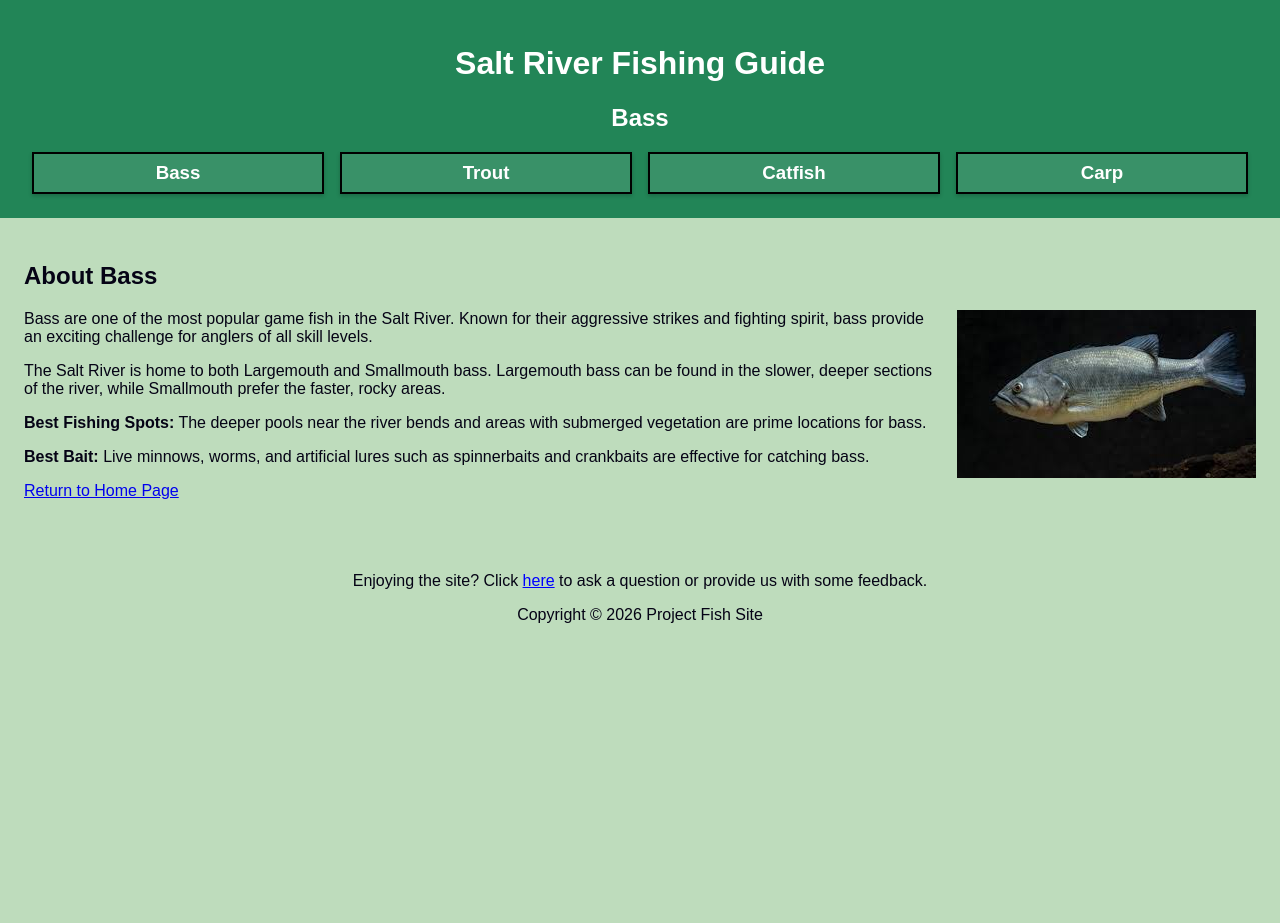
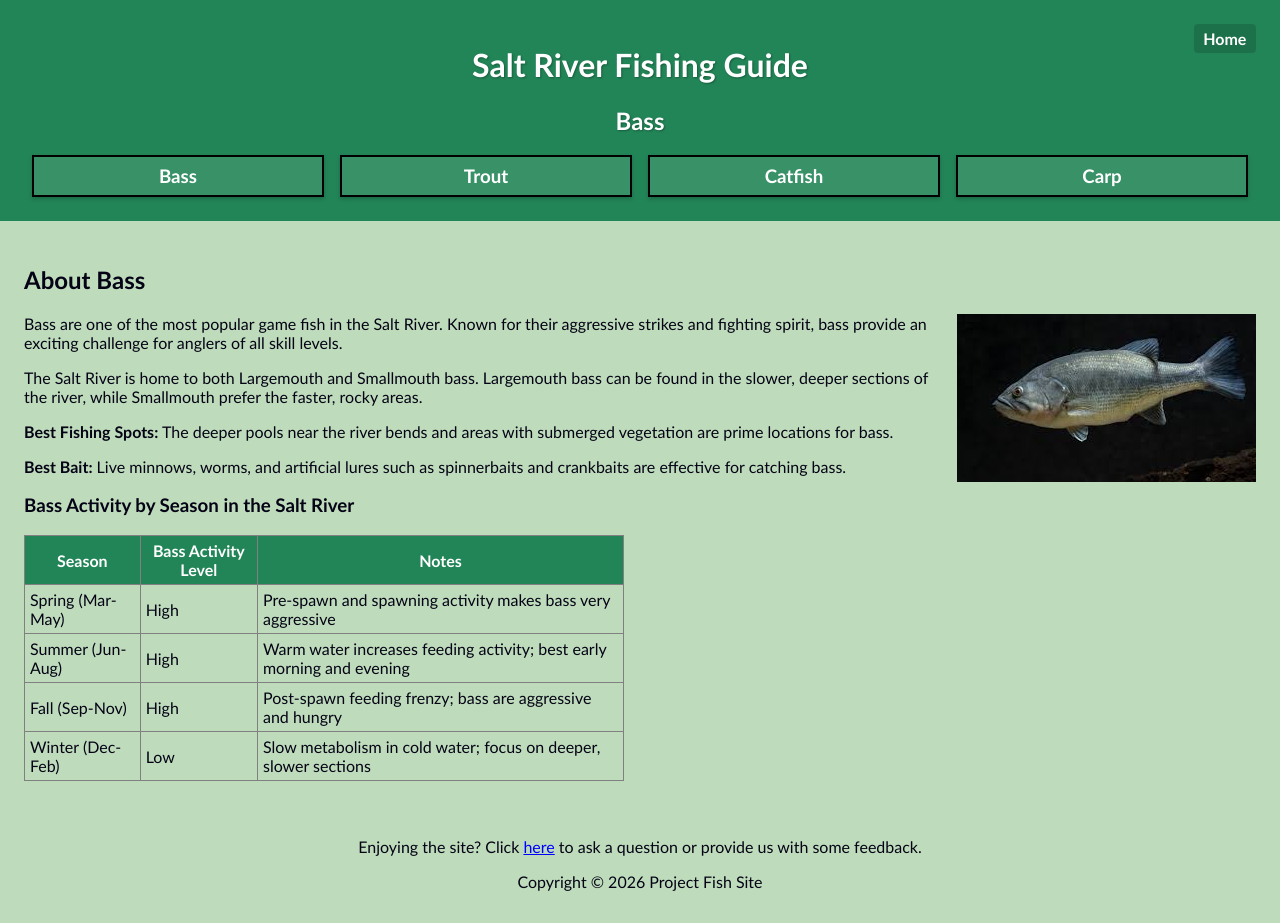
Before and after one commit to tebolli1/tebolli1.github.io, a plain HTML site: page bass.html in a window 1280 px wide. Before the commit the page ends 800 px from the top, so only its background shows below. Drawn offline with Linux system fonts and the light colour scheme.

Commit message:
Add files via upload

```diff
--- a/bass.html
+++ b/bass.html
@@ -8,6 +8,7 @@
 </head>
 <body>
   <header>
+    <a class="home-link" href="index.html">Home</a>
     <h1>Salt River Fishing Guide</h1>
     <h2>Bass</h2>
     <div class="fish-links">
@@ -24,7 +25,36 @@
     <p>The Salt River is home to both Largemouth and Smallmouth bass. Largemouth bass can be found in the slower, deeper sections of the river, while Smallmouth prefer the faster, rocky areas.</p>
     <p><strong>Best Fishing Spots:</strong> The deeper pools near the river bends and areas with submerged vegetation are prime locations for bass.</p>
     <p><strong>Best Bait:</strong> Live minnows, worms, and artificial lures such as spinnerbaits and crankbaits are effective for catching bass.</p>
-    <p><a href="index.html">Return to Home Page</a></p>
+
+    <h3>Bass Activity by Season in the Salt River</h3>
+    <table border="1" cellpadding="5" style="border-collapse: collapse; width: 100%; max-width: 600px;">
+      <tr style="background-color: #228557; color: white;">
+        <th>Season</th>
+        <th>Bass Activity Level</th>
+        <th>Notes</th>
+      </tr>
+      <tr>
+        <td>Spring (Mar-May)</td>
+        <td>High</td>
+        <td>Pre-spawn and spawning activity makes bass very aggressive</td>
+      </tr>
+      <tr>
+        <td>Summer (Jun-Aug)</td>
+        <td>High</td>
+        <td>Warm water increases feeding activity; best early morning and evening</td>
+      </tr>
+      <tr>
+        <td>Fall (Sep-Nov)</td>
+        <td>High</td>
+        <td>Post-spawn feeding frenzy; bass are aggressive and hungry</td>
+      </tr>
+      <tr>
+        <td>Winter (Dec-Feb)</td>
+        <td>Low</td>
+        <td>Slow metabolism in cold water; focus on deeper, slower sections</td>
+      </tr>
+    </table>
+
   </main>
   <footer>
     <p class="footer-left">Enjoying the site? Click <a href="contact.html">here</a> to ask a question or provide us with some feedback.</p>
--- a/styles.css
+++ b/styles.css
@@ -1,5 +1,6 @@
 body {
-  font-family: Arial, Helvetica, sans-serif;
+  font-family: 'Trebuchet MS', 'Lucida Sans Unicode', 'Lucida Grande', 'Lucida Sans', Arial, sans-serif;
+  font-size: 100%;
   margin: 0;
   padding: 0;
   background-color: #bedcbc;
@@ -7,11 +8,34 @@ body {
 }
 
 header {
+  position: relative;
   background-color: #228557;
   color: white;
   padding: 1.5em;
   text-align: center;
 }
+
+header h1, header h2 {
+  font-family: 'Trebuchet MS', 'Lucida Sans Unicode', 'Lucida Grande', 'Lucida Sans', Arial, sans-serif;
+  text-shadow: 1px 1px 2px rgba(0, 0, 0, 0.3);
+}
+
+.home-link {
+  position: absolute;
+  top: 1.5em;
+  right: 1.5em;
+  color: white;
+  text-decoration: none;
+  font-weight: bold;
+  background: rgba(0, 0, 0, 0.15);
+  padding: 0.3em 0.6em;
+  border-radius: 0.25em;
+}
+
+.home-link:hover {
+  background: rgba(255, 255, 255, 0.2);
+}
+
 
 .fish-links {
   display: flex;
@@ -51,6 +75,16 @@ main {
   gap: 1em;
 }
 
+.intro {
+  display: flex;
+  flex-direction: column;
+  gap: 1em;
+}
+
+.intro video {
+  margin-left: 4em;
+}
+
 .hero-image {
   flex: 0 0 50%;
 }
@@ -68,6 +102,7 @@ footer {
 
 .footer-left {
   margin-bottom: 0.5em;
+  text-align: center;
 }
 
 .footer-left a {
```
Also changed, not shown: carp.html (+32 -2 lines), catfish.html (+31 -1 lines), contact.html (+3 -0 lines), index.html (+4 -0 lines), trout.html (+8 -8 lines), rainbow-trout.webp (added).
